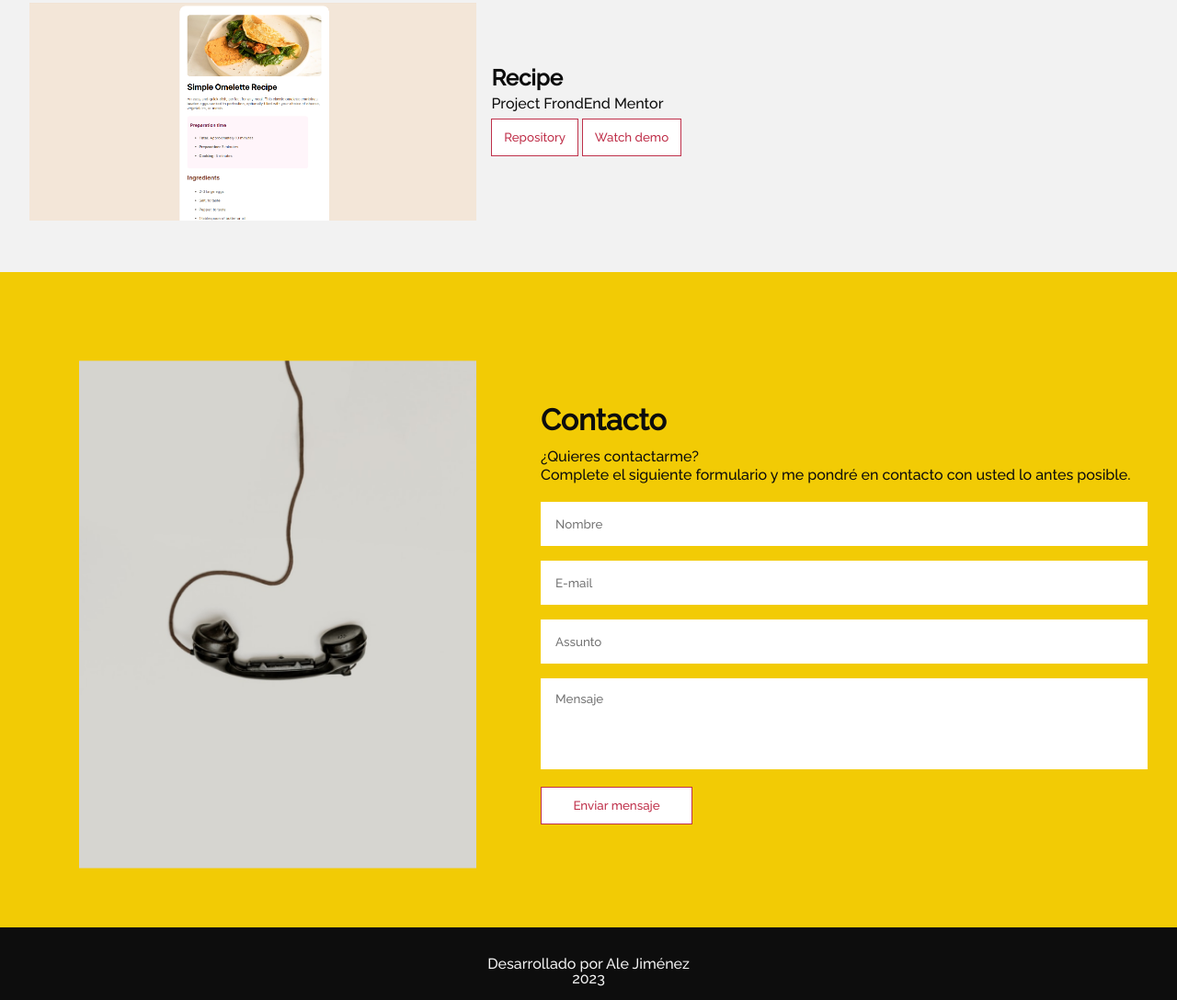
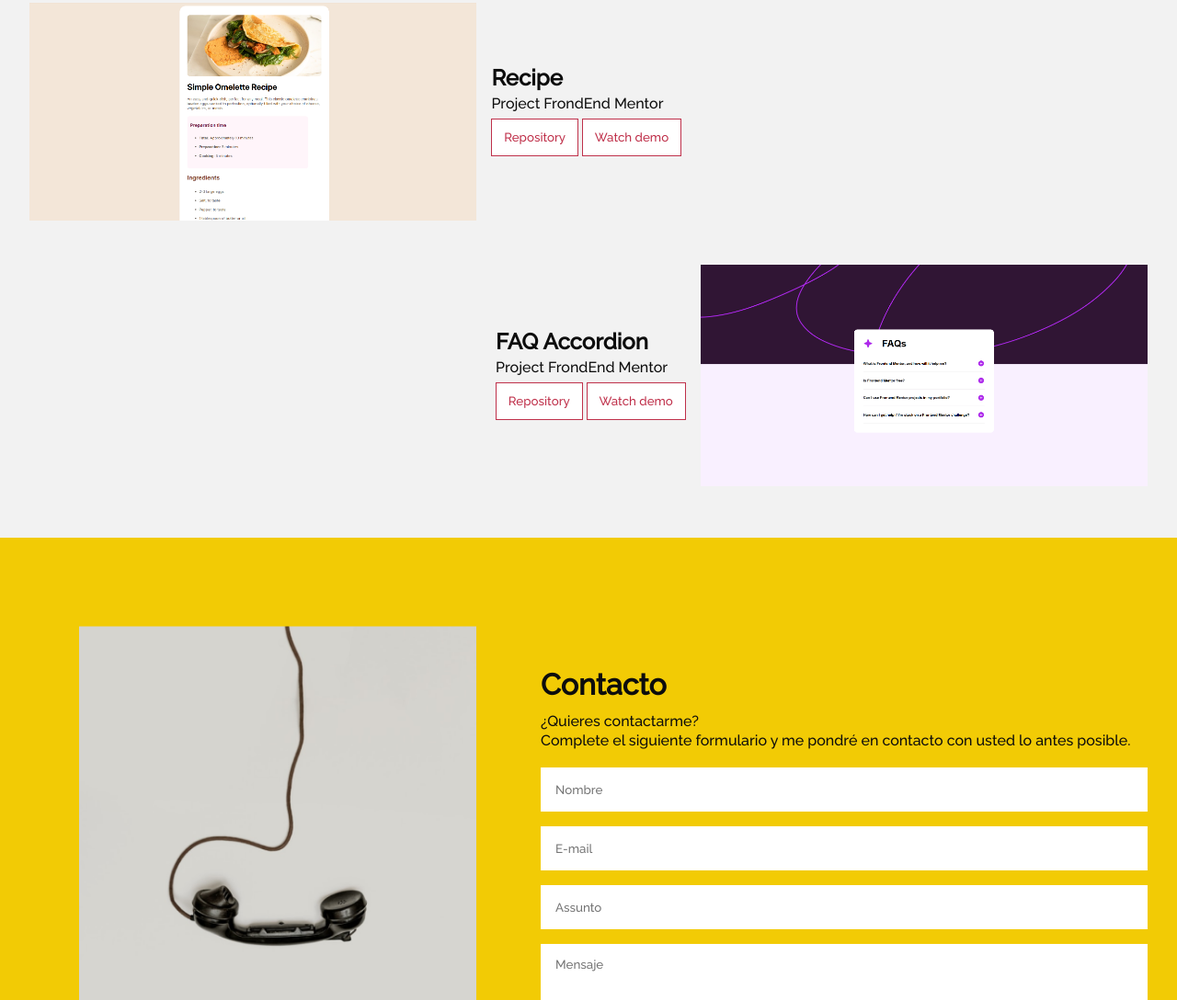
Before and after one commit to Aleji0309/proyectaWebPortfolio, a plain HTML site: page index.html in a window 1280 px wide. Shown: the part 7745-8833 px from the top of the page at 92% size. Drawn offline with Linux system fonts and the light colour scheme; files whose address does not match are found by name.

Commit message:
FAQ Accordion Challenge Added

```diff
--- a/index.html
+++ b/index.html
@@ -926,6 +926,36 @@
             </div>
           </div>
         </div>
+
+        <div class="experiencie__box">
+          <!-- Pon el logotipo/captura de pantalla de tu proyecto -->
+          <img class="experience__img" src="assets/faq_accordion.png" />
+          <div class="experience__info">
+            <h2 class="experience__title">FAQ Accordion</h2>
+            <h3 class="experience__text">Project FrondEnd Mentor</h3>
+            <div class="experience__description">
+              <!-- Pon el enlace del proyecto en Github o GithubPages -->
+              <span class="experience__repo"
+                ><a
+                  target="_blank"
+                  href="https://github.com/Aleji0309/proyectaFAQAccordion"
+                  ><button class="experiencia__botao--repo">
+                    Repository
+                  </button></a
+                ></span
+              >
+              <span class="experience__demo"
+                ><a
+                  target="_blank"
+                  href="https://proyectafaqaccordion.netlify.app/"
+                  ><button class="experience__botao--demo">
+                    Watch demo
+                  </button></a
+                ></span
+              >
+            </div>
+          </div>
+        </div>
       </section>
 
       <!-- Sección de Contacto -->
```
Also changed, not shown: assets/faq_accordion.png (added).
